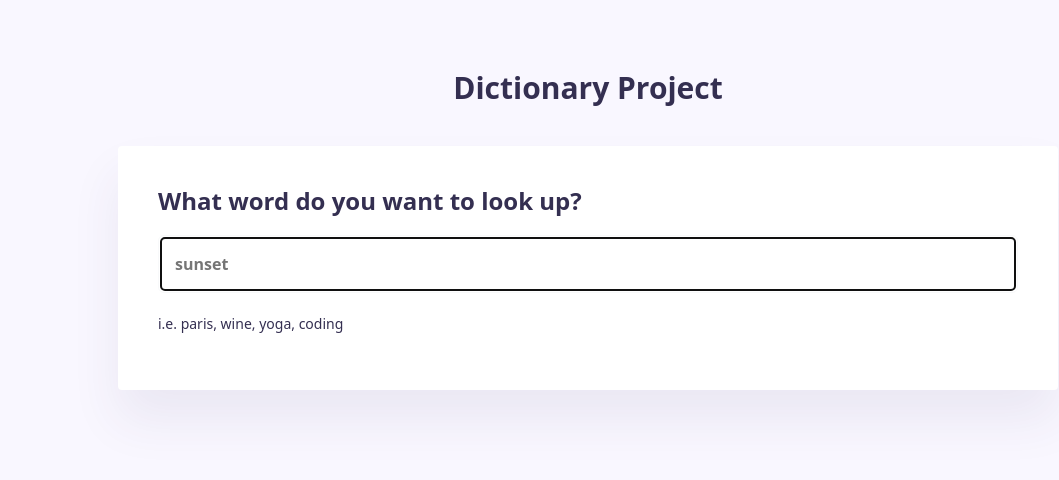
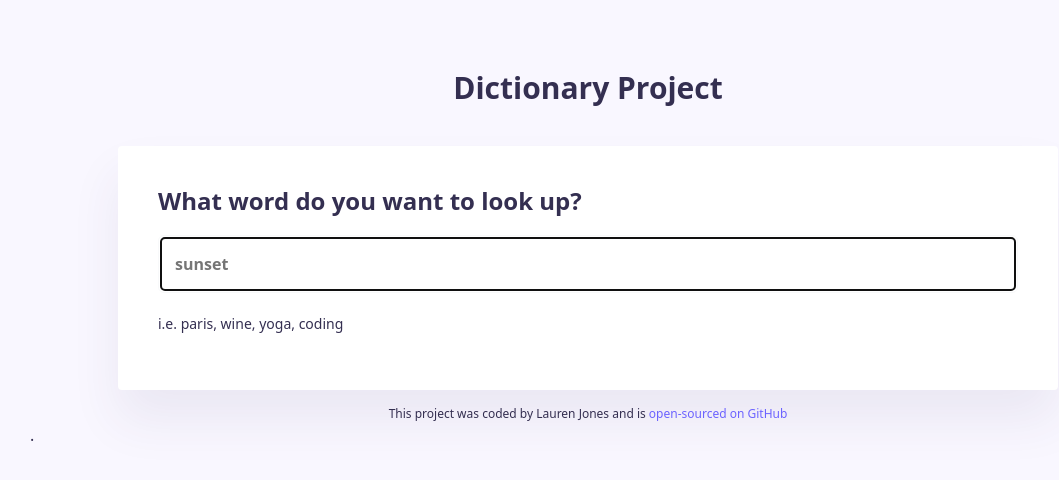
Before and after one commit to lauren-jones/react-dictionary-app, a React (Create React App) app: page / in a window 1280 px wide. Shown: the top 480 px of the page, without its empty margins (52-1111 px from the left). Built offline with nearby package versions, Linux system fonts and the light colour scheme; no server answers.

Commit message:
Tweaks to css and added credits

```diff
--- a/src/Dictionary.css
+++ b/src/Dictionary.css
@@ -50,3 +50,21 @@
 .Dictionary form ::placeholder {
   font-weight: 600;
 }
+
+.Dictionary .credits {
+  text-align: center;
+  font-size: 12px;
+}
+
+.Dictionary .credits a {
+  color: var(--accent-color);
+  text-decoration: none;
+}
+
+.Dictionary .credits a:hover {
+  color: var(--accent-color);
+}
+
+.Dictionary li {
+  font-size: 14px;
+}
--- a/src/Dictionary.js
+++ b/src/Dictionary.js
@@ -67,6 +67,17 @@ export default function Dictionary(props) {
         </section>
         <Results definition={definition} />
         <Photos photos={photos} />
+        <div className="credits">
+          This project was coded by Lauren Jones and is{" "}
+          <a
+            href="https://github.com/lauren-jones/react-dictionary-app"
+            target="_blank"
+            rel="noreferrer"
+          >
+            open-sourced on GitHub
+          </a>
+        </div>
+        .
       </div>
     );
   } else {
```
